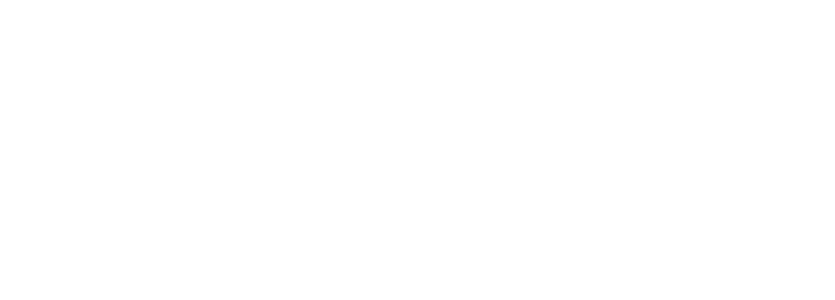
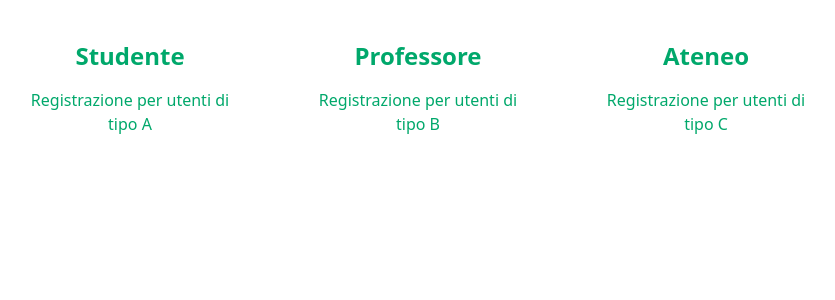
Before and after one commit to BrianAtzori/Reach17, a React (Create React App) app in the folder client/: page /select-account-type in a window 1280 px wide. Before the commit this address had no page. Shown: the top 300 px of the page, without its empty margins (222-1057 px from the left). Built offline with nearby package versions, Linux system fonts and the light colour scheme.

Commit message:
Init registration selection and sign up working

```diff
--- a/client/src/App.js
+++ b/client/src/App.js
@@ -3,12 +3,14 @@ import LandingPage from "./pages/LandingPage";
 import { Routes, Route } from "react-router-dom";
 import LoginPage from "./pages/LoginPage";
 import RegistrationPage from "./pages/RegistrationPage";
+import SelectRegistrationPage from "./pages/SelectRegistrationPage";
 
 export default function App() {
   return (
     <div>
       <Routes>
         <Route path="/" element={<LandingPage />} />
+        <Route path="/select-account-type" element={<SelectRegistrationPage />}/>
         <Route path="login/" element={<LoginPage />} />
         <Route path="sign-up/" element={<RegistrationPage />} />
       </Routes>
--- a/client/src/pages/LandingPage.jsx
+++ b/client/src/pages/LandingPage.jsx
@@ -24,7 +24,7 @@ export default function LandingPage() {
               Accedi
             </Link>
             <Link
-              to="/sign-up"
+              to="/select-account-type"
               className="desktop-l:text-2xl desktop-4k:text-5xl bg-white font-montserrat hover:text-white text-gray rounded-md py-2 px-4 mr-4 hover:bg-jade hover:animate-bounce"
             >
               Registrati
--- a/client/src/pages/RegistrationPage.jsx
+++ b/client/src/pages/RegistrationPage.jsx
@@ -1,11 +1,18 @@
 import React from "react";
+import { useEffect } from "react";
 import { useState } from "react";
+import { newStudentSignUp } from "../services/student/external-calls";
 
 //Magari si può semplificare l'HTML
 //Redirect home page loggando o login?
 
 export default function RegistrationPage() {
-  let studentCode = "1XL8C56BN";
+
+  // ---------- HOOKS  ----------
+
+  useEffect(() => {
+    setNewStudent({ ...newStudent, studentCode: generateStudentCode() });
+  }, {});
 
   const [newStudent, setNewStudent] = useState({
     name: "",
@@ -13,19 +20,39 @@ export default function RegistrationPage() {
     email: "",
     password: "",
     university: "",
-    studentCode: "1XL8C56BN",
+    studentCode: "",
   });
+
+  // ---------- UTILITIES  ----------
+
+  function generateStudentCode() {
+    var newStudentCode = "";
+    var characters = "8AB5CD1EF2GHIJKLM3N6OPQRS4TUVWXYZ79"; //Numeri da 1 a 9 e lettere da A a Z
+    var length = 8;
+
+    for (let i = 0; i < length; i++) {
+      var index = Math.floor(Math.random() * characters.length);
+      newStudentCode += characters.charAt(index);
+    }
+
+    return newStudentCode;
+  }
+
+  // ---------- FUNCTIONS  ----------
 
   function sendRegistrationForm(event) {
     event.preventDefault();
+    newStudentSignUp(newStudent);
   }
 
   const handleChange = (event) => {
     setNewStudent({ ...newStudent, [event.target.id]: event.target.value });
   };
 
+  // ---------- COMPONENT  ----------
+
   return (
-    <div>
+    <div className="p-5">
       <div className="max-w-md mx-auto">
         <h1 className="text-2xl font-bold mb-4">Registrazione</h1>
         <form
@@ -103,13 +130,13 @@ export default function RegistrationPage() {
           </div>
           <div className="flex items-center justify-center flex-col">
             <span>Una volta registrat* il tuo numero di matricola sarà:</span>
-            <span className="font-bold m-2 bg-greensea text-white p-4 rounded-lg">
+            <span className="font-bold m-2 bg-emerald  text-white p-4 rounded-lg">
               {newStudent.studentCode}
             </span>
           </div>
           <div className="flex items-center justify-center">
             <input
-              className="font-bold py-2 px-4 rounded focus:outline-none focus:shadow-outline"
+              className=" w-full text-white bg-greensea mt-5 font-bold rounded focus:outline-none focus:shadow-outline"
               type="submit"
               value="Registrati"
             ></input>
--- /dev/null
+++ b/client/src/pages/SelectRegistrationPage.jsx
@@ -0,0 +1,41 @@
+import React from "react";
+
+export default function SelectRegistrationPage() {
+  const registrationData = [
+    {
+      title: "Studente",
+      description: "Registrazione per utenti di tipo A",
+      link: "/sign-up",
+      color: "bg-blue-500",
+    },
+    {
+      title: "Professore",
+      description: "Registrazione per utenti di tipo B",
+      link: "/registrazione/utenteB",
+      color: "bg-green-500",
+    },
+    {
+      title: "Ateneo",
+      description: "Registrazione per utenti di tipo C",
+      link: "/registrazione/utenteC",
+      color: "bg-yellow-500",
+    },
+  ];
+
+  return (
+    <div>
+      <div className="flex justify-center">
+        {registrationData.map((data, index) => (
+          <a
+            key={index}
+            href={data.link}
+            className={`w-64 m-4 p-6 text-center rounded-lg text-jade ${data.color}`}
+          >
+            <h2 className="text-2xl font-bold mb-4">{data.title}</h2>
+            <p>{data.description}</p>
+          </a>
+        ))}
+      </div>
+    </div>
+  );
+}
--- /dev/null
+++ b/client/src/services/student/external-calls.js
@@ -0,0 +1,13 @@
+import axios from "axios";
+
+const newStudentSignUp = async function (newStudentData) {
+  console.log(newStudentData);
+  axios
+    .post(`http://localhost:3154/api/v1/auth/register`, newStudentData)
+    .then((res) => {
+      console.log(res);
+      console.log(res.data);
+    });
+};
+
+export { newStudentSignUp };
--- /dev/null
+++ b/package.json
@@ -0,0 +1,5 @@
+{
+  "dependencies": {
+    "axios": "^1.4.0"
+  }
+}
```
Also changed, not shown: 2 other files (tests, documents, lock files or other folders).
